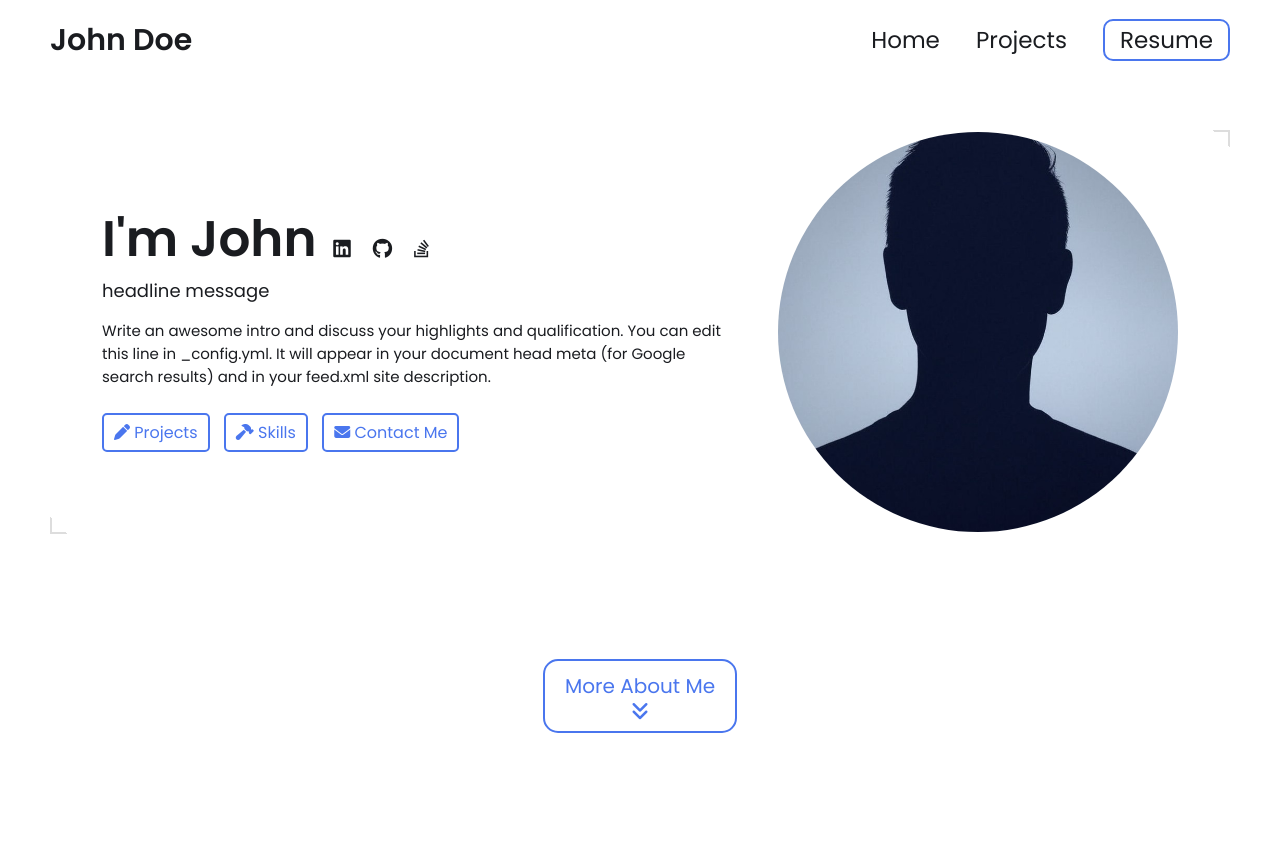
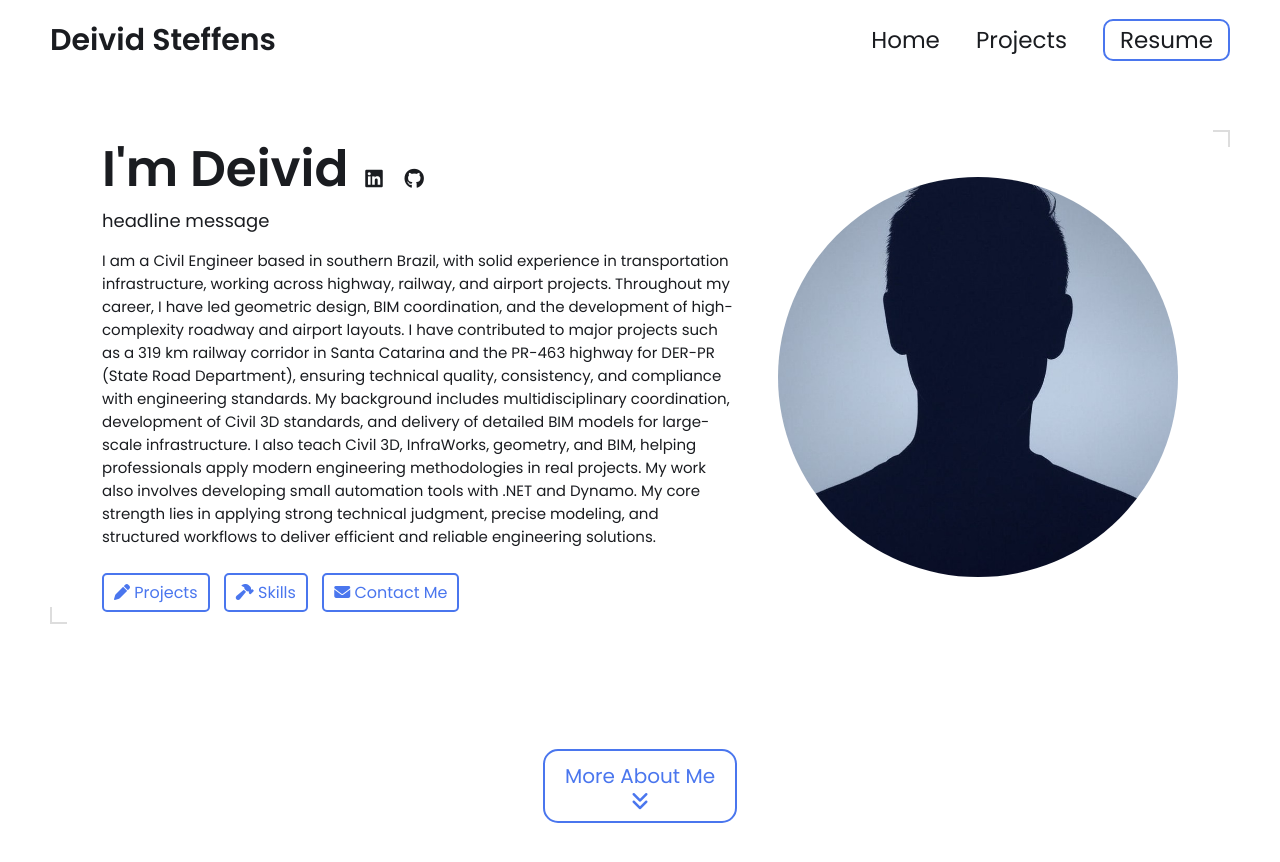
Before and after one commit to sneffetsd/sneffetsd.github.io, a Jekyll site: the page built from index.html, in a window 1280 px wide and 900 px high. Shown: the top 862 px of the window. Built offline with Jekyll 4.4.1, drawn with Linux system fonts in a browser that asks for light colours; part of the change alters nothing that is shown; some of the changed text lies outside the part shown.

Commit message:
Modify portfolio details and skills section
Updated personal information and skills in the configuration file.

```diff
--- a/_config.yml
+++ b/_config.yml
@@ -7,17 +7,20 @@
 
 # Main Page Setup
 
-title: John Doe's Portfolio # This is what shows up in the tab of the browser
+title: Deivid Steffens's Portfolio # This is what shows up in the tab of the browser
 
 
 
 # Hero Section
-name: John Doe
+name: Deivid Steffens
 headline: headline message
 description: >- # dont remove this line. this will ignore all new lines until the next section
-  Write an awesome intro and discuss your highlights and qualification. You can edit this
-  line in _config.yml. It will appear in your document head meta (for
-  Google search results) and in your feed.xml site description.
+  I am a Civil Engineer based in southern Brazil, with solid experience in transportation infrastructure, working across highway, railway, and airport projects.
+  Throughout my career, I have led geometric design, BIM coordination, and the development of high-complexity roadway and airport layouts.
+  I have contributed to major projects such as a 319 km railway corridor in Santa Catarina and the PR-463 highway for DER-PR (State Road Department), ensuring technical quality, consistency, and compliance with engineering standards.
+  My background includes multidisciplinary coordination, development of Civil 3D standards, and delivery of detailed BIM models for large-scale infrastructure.
+  I also teach Civil 3D, InfraWorks, geometry, and BIM, helping professionals apply modern engineering methodologies in real projects.
+  My work also involves developing small automation tools with .NET and Dynamo. My core strength lies in applying strong technical judgment, precise modeling, and structured workflows to deliver efficient and reliable engineering solutions.
 
 # Place your profile image in /assets/images/profile-image/folder and edit the file name
 profile_image: ./assets/images/profile-image/avatar.jpeg
@@ -31,9 +34,9 @@ resume-url: https://drive.google.com/file/d/13Z3duVzh-gguPU5r03oJVEE6rV9rd3DS/vi
 # Set up external links - this will show up as small icons next to your name.
 
 external-links:    # input only your own url slug. The icons with missing entries will not appear.
-  linkedin: test    # https://www.linkedin.com/in/{your url slug}
-  github: leea12    # https://github.com/{your url slug}
-  stackoverflow: test      # https://stackoverflow.com/users/{your url slug}
+  linkedin: https://www.linkedin.com/in/deividsteffens    # https://www.linkedin.com/in/{your url slug}
+  github: https://github.com/sneffetsd    # https://github.com/{your url slug}
+  stackoverflow:      # https://stackoverflow.com/users/{your url slug}
   medium:            # https://medium.com/@{your url slug}
   x-twitter:   # https://x.com/{your url slug}
   threads:            # https://threads.net/@{your url slug}
@@ -45,47 +48,16 @@ external-links:    # input only your own url slug. The icons with missing entrie
 
 # Skills Section - Add the list of your Skills by categories/tools. The indentation for each level needs to be precise.
 skills:
-  - category: 3D Modeling
+  - category: Design & BIM
     tools:
-    - Onshape
-    - Solidworks
-    - Creo
-    - Fusion 360 (Autodesk)
-    - Blender (for complex shapes or animations)
-    - Siemens NX
-    - Inventor (Autodesk)
-    - CATIA (Dassault Systèmes)
-  - category: Prototyping
+    - Autodesk Civil 3D
+    - Autodesk Revit
+    - Autodesk Infraworks
+    - Dynamo
+  - category: Programming
     tools:
-    - SLA
-    - CNC
-    - FDM
-    - SLS
-    - DMLS
-    - PolyJet Printing
-    - Vacuum Casting
-    - Laser Cutting
-    - Water Jet Cutting
-    - Arduino / Raspberry Pi
-    - Breadboarding for circuit testing
-  - category: Design Standards / Practices
-    tools:
-    - GD&T ASME Y14
-    - ISO fits and tolerances
-    - PLM (PTC Windchill / Arena)
-  - category: PCB Design
-    tools:
-    - Altium Designer
-    - Altium
-    - Eagle
-    - KiCad
-  - category: Problem Solving / Risk Management
-    tools:
-    - Root Cause Analysis (e.g., 5 Whys, Fishbone Diagram)
-    - DFMEA / PFMEA
-    - Six Sigma methodologies
-    - Shain Red-X
-
+    - .NET
+    - Python
 
 # Contact Form Setup. Setup an account and copy over the key. When someone fills out the form, it will be received in your email.
 formspree-key:   https://formspree.io/f/{8-digit key}
```
